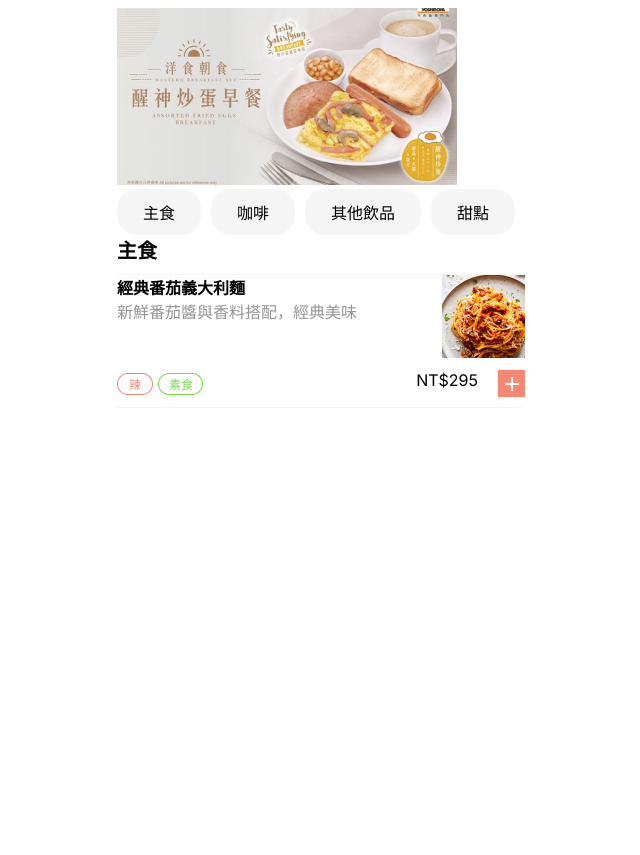
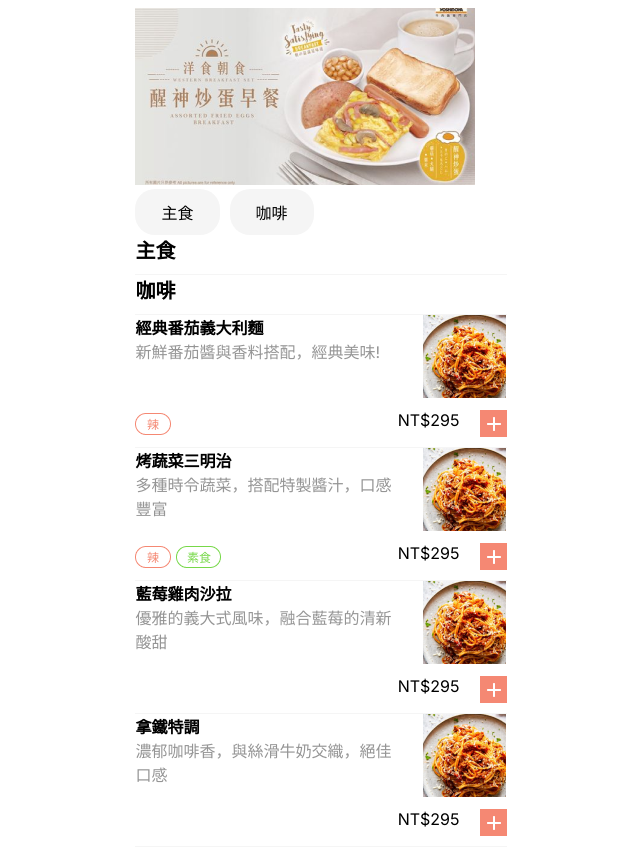
Before and after one commit to zobyyy/RapidDining, a Next.js app in the folder frontend/: page /Booking/Menu in a window 1280 px wide. Shown: the whole page, without its empty margins (319-959 px from the left). Before the commit the page ends 800 px from the top, so only its background shows below. Built offline with nearby package versions, Linux system fonts and the light colour scheme; a web font is replaced by a local one.

Commit message:
feat:建mockData

```diff
--- a/frontend/src/pages/Booking/Booking.module.scss
+++ b/frontend/src/pages/Booking/Booking.module.scss
@@ -235,6 +235,10 @@
 }
 //購物車有東西
 .cartButton {
+  display: flex;
+  flex-direction: row;
+  justify-content: space-between;
+  align-items: center;
   z-index: 5;
   position: fixed;
   bottom: 5%;
@@ -251,3 +255,28 @@
   letter-spacing: 8px;
   box-sizing: border-box;
 }
+.cartButtonText {
+  width: 28px;
+  height: 25px;
+  display: flex;
+
+  justify-content: center;
+  align-items: center;
+  border-radius: 10px;
+  opacity: 0.3;
+  background: #000;
+  color: #fff;
+  font-style: normal;
+  font-weight: 400;
+  font-size: 14px;
+
+  letter-spacing: 1.4px;
+}
+.cartButtonPrice {
+  color: #fff;
+  font-style: normal;
+  font-weight: 400;
+  font-size: 14px;
+
+  letter-spacing: 1.4px;
+}
--- a/frontend/src/pages/Booking/Menu.js
+++ b/frontend/src/pages/Booking/Menu.js
@@ -2,12 +2,67 @@ import React from 'react'
 import styles from './Booking.module.scss'
 import Image from 'next/image'
 import ProductColumn from './ProductColumn'
+const mockData = {
+  data: {
+    menu: [
+      {
+        id: 1,
+        name: '經典番茄義大利麵',
+        description: '新鮮番茄醬與香料搭配，經典美味!',
+        price: 295,
+        picture: '<https://coffee.com/XXXXX>',
+        type: '主食',
+        spicy: true,
+        vegan: false
+      },
+      {
+        id: 2,
+        name: '烤蔬菜三明治',
+        price: 295,
+        description: '多種時令蔬菜，搭配特製醬汁，口感豐富',
+        picture: '<https://lattee.com/XXXXX>',
+        type: '主食',
+        spicy: true,
+        vegan: true
+      },
+      {
+        id: 3,
+        name: '藍莓雞肉沙拉',
+        description: '優雅的義大式風味，融合藍莓的清新酸甜',
+        price: 295,
+        picture: '<https://coffee.com/XXXXX>',
+        type: '主食',
+        spicy: false,
+        vegan: false
+      },
+      {
+        id: 4,
+        name: '拿鐵特調',
+        price: 295,
+        description: '濃郁咖啡香，與絲滑牛奶交織，絕佳口感',
+        picture: '<https://lattee.com/XXXXX>',
+        type: '咖啡',
+        spicy: false,
+        vegan: false
+      }
+    ],
 
+    next_cursor: 'KHEAX0GAFjlPyyqAqTcQOXTLKgIVvshji9AqRmuAGjCDESoLlUrrIn7P'
+  }
+}
+// 整理總共有甚麼type值
+const typeSet = new Set()
+mockData.data.menu.forEach((item) => {
+  typeSet.add(item.type)
+})
+const uniqueTypes = Array.from(typeSet)
+console.log(uniqueTypes) // 輸出所有不同的 type 值
+
+const Menu = () => {
   const Kinds = () => {
-  const mockData = ['主食', '咖啡', '其他飲品', '甜點']
     return (
       <div className={styles.scrollContainer}>
-      {mockData.map((text, index) => (
+        {uniqueTypes.map((text, index) => (
           <div key={index} className={styles.kindsItem}>
             {text}
           </div>
@@ -18,16 +73,18 @@ const Kinds = () => {
   const KindsArea = () => {
     return (
       <>
-      <div className={styles.kindsTitle}>主食</div>
-      <ProductColumn
-      // productQuantities={productQuantities}
-      // productChosen={productChosen}
-      />
+        {uniqueTypes.map((text, index) => (
+          <div key={index} className={styles.kindsTitle}>
+            {text}
+          </div>
+        ))}
+
+        {mockData.data.menu.map((productChosen, index) => (
+          <ProductColumn productChosen={productChosen} />
+        ))}
       </>
     )
   }
-
-const Menu = () => {
   return (
     <>
       <div>
--- a/frontend/src/pages/Booking/OrderFood.js
+++ b/frontend/src/pages/Booking/OrderFood.js
@@ -50,7 +50,9 @@ const OrderFood = () => {
             className={styles.cartButton}
             onClick={() => router.push('/Cart')}
           >
+            <div className={styles.cartButtonText}>1</div>
             購物車
+            <div className={styles.cartButtonPrice}>NT$100</div>
           </button>
         </div>
       )}
--- a/frontend/src/pages/Booking/ProductColumn.js
+++ b/frontend/src/pages/Booking/ProductColumn.js
@@ -3,7 +3,7 @@ import styles from './Booking.module.scss'
 import Image from 'next/image'
 import { useRouter } from 'next/router'
 
-const ProductColumn = () => {
+const ProductColumn = ({ productChosen }) => {
   const router = useRouter()
   const [isChosen, setIsChosen] = useState(false)
 
@@ -11,10 +11,8 @@ const ProductColumn = () => {
     <div className={styles.productCol}>
       <div style={{ width: '100%', display: 'flex', flexDirection: 'row' }}>
         <div style={{ width: '70%' }}>
-          <div className={styles.productName}>經典番茄義大利麵</div>
-          <div className={styles.productIntro}>
-            新鮮番茄醬與香料搭配，經典美味
-          </div>
+          <div className={styles.productName}>{productChosen.name}</div>
+          <div className={styles.productIntro}>{productChosen.description}</div>
         </div>
         <div
           style={{
@@ -47,8 +45,12 @@ const ProductColumn = () => {
           }}
         >
           {/* 判斷API取得的資料 vegan和spicy為true or false */}
-          <Image src='/辣.png' width={36} height={22} />
-          <Image src='/素食.png' width={45} height={22} />
+          {productChosen.spicy && (
+            <Image src='/辣.png' width={36} height={22} />
+          )}
+          {productChosen.vegan && (
+            <Image src='/素食.png' width={45} height={22} />
+          )}
         </div>
         <div
           style={{
@@ -57,7 +59,7 @@ const ProductColumn = () => {
             gap: '20px'
           }}
         >
-          <div className={styles.productPrice}>NT$295</div>
+          <div className={styles.productPrice}>NT${productChosen.price}</div>
           {isChosen && <div className={styles.productChosenQuantity}>1</div>}
 
           <Image
```
Lines whose indentation alone changed are shown as unchanged.
